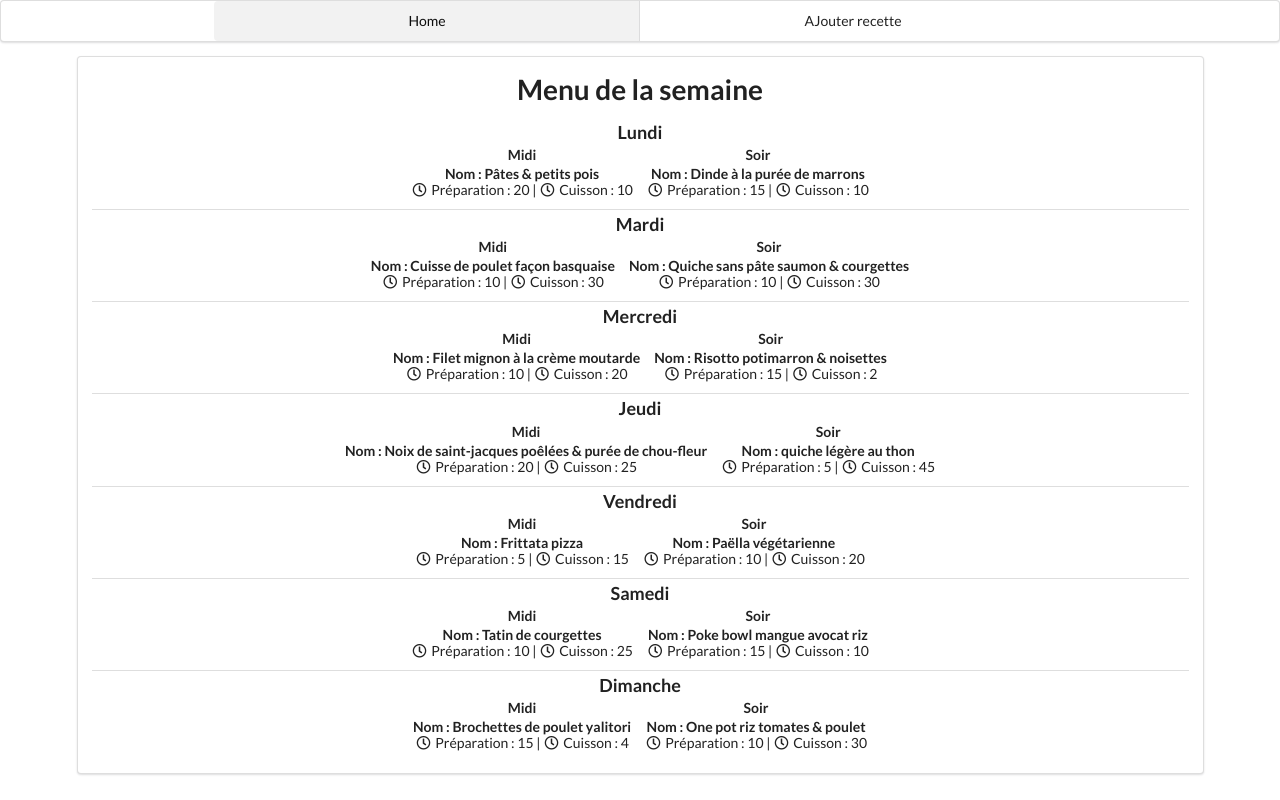
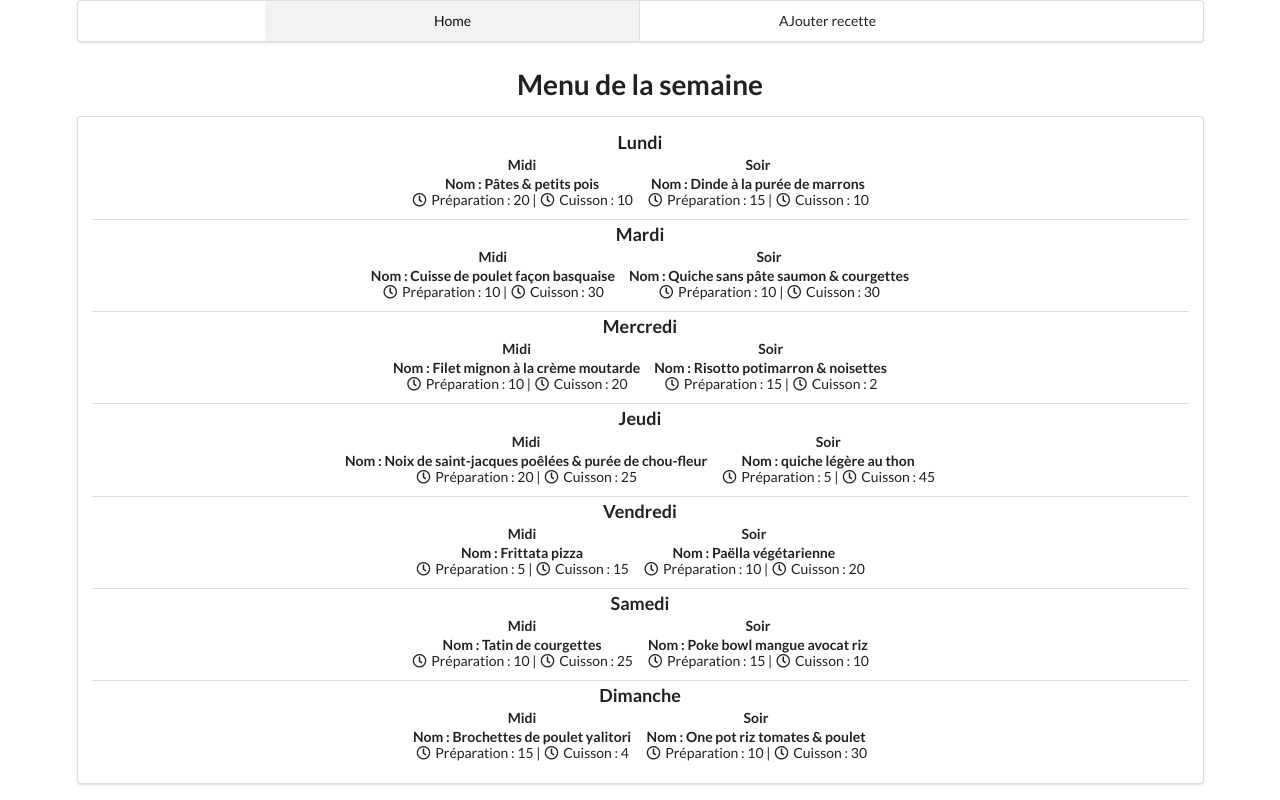
Before and after one commit to brock37/Familly_Eat, a Vue app: page / in a window 1280 px wide. Built offline with nearby package versions, Linux system fonts and the light colour scheme.

Commit message:
Move title of page home out of weekmeal component

```diff
--- a/src/components/WeekMeal.vue
+++ b/src/components/WeekMeal.vue
@@ -1,6 +1,5 @@
 <template lang="html">
   <div class="weekmeal ui center aligned segment container">
-    <h1>Menu de la semaine</h1>
     <div class="ui divided list">
       <div class="item" v-for="jour in JourSemaine">
         <div class="ui header">{{ jour }}</div>
--- a/src/pages/Home.vue
+++ b/src/pages/Home.vue
@@ -1,7 +1,8 @@
 <template lang="html">
-<div class="">
+<div class="ui center aligned container">
   <main-layout>
   </main-layout>
+  <h1>Menu de la semaine</h1>
   <WeekMeal/>
 </div>
 </template>
```
